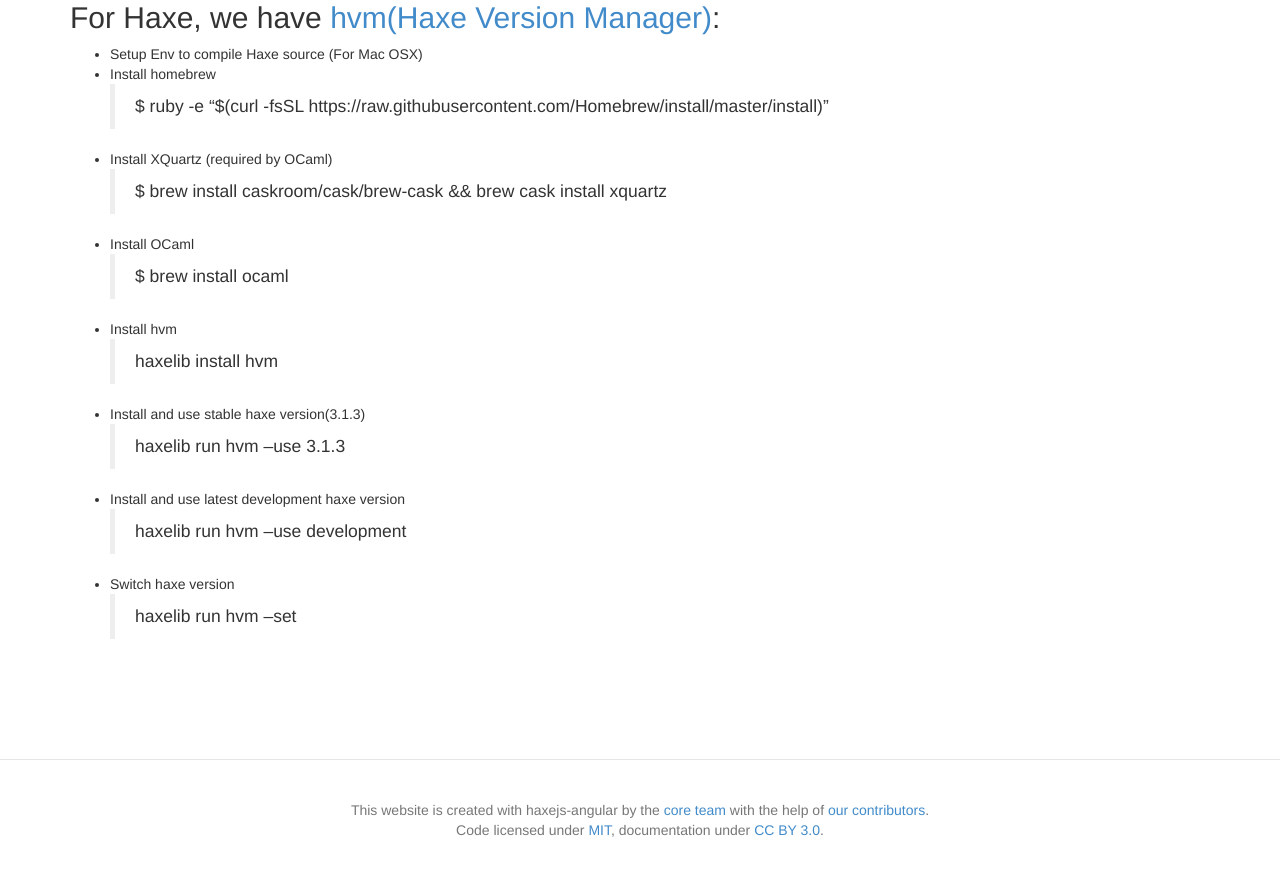
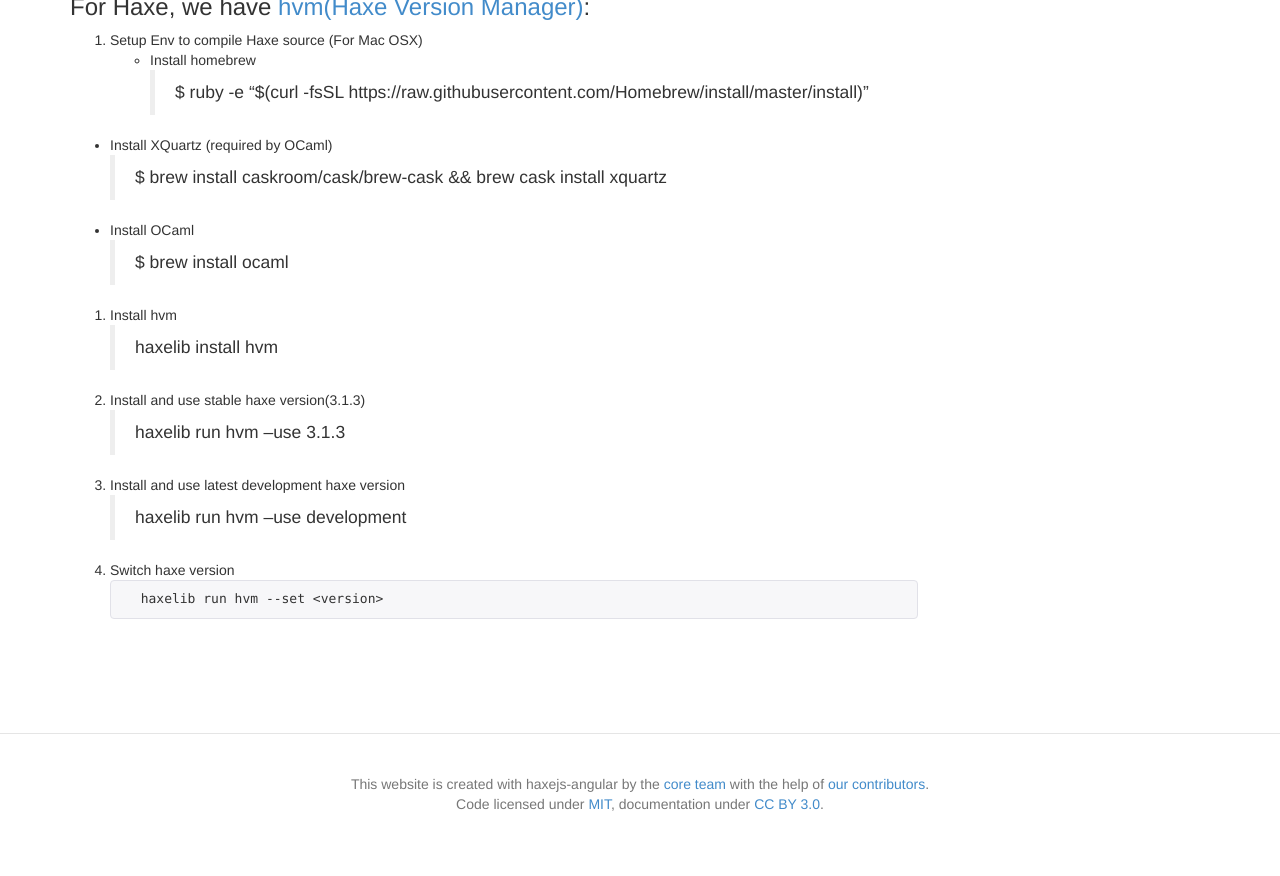
Before and after one commit to haxejs/haxejs.com, a Jekyll site: the page built from _posts/2015-01-01-side-by-side-install-nodejs-and-haxe.md, in a window 1280 px wide and 900 px high, scrolled down 951 px. Shown: the top 876 px of the window. Built offline with Jekyll 4.4.1, drawn with Linux system fonts in a browser that asks for light colours; Markdown is read by kramdown in place of the engine named in the settings; comment, search, counter and statistics services are not loaded; some of the changed lines change nothing that is shown.

Commit message:
Update nodejs/haxe version manager post

````diff
--- a/_posts/2015-01-01-side-by-side-install-nodejs-and-haxe.md
+++ b/_posts/2015-01-01-side-by-side-install-nodejs-and-haxe.md
@@ -14,22 +14,22 @@
 
 The answer is YES.
 
-##For nodejs, there is [n(node version manager)](https://www.npmjs.com/package/n):
-* Install n
+###For nodejs, there is [n(node version manager)](https://www.npmjs.com/package/n):
+1. Install n
 > $ sudo npm install -g n
 
-* Install stable node version
+2. Install stable node version
 > $ sudo n stable
 
-* Install latest node version
+3. Install latest node version
 > $ sudo n latest
 
-* switch node to a specific version(Use the up / down arrow to navigate, and press enter to select, or ^C to cancel):
+4. switch node to a specific version(Use the up / down arrow to navigate, and press enter to select, or ^C to cancel):
 > $ sudo n
 > $ node -v
 
-##For Haxe, we have [hvm(Haxe Version Manager)](https://github.com/jasononeil/hvm):
-* Setup Env to compile Haxe source (For Mac OSX)
+###For Haxe, we have [hvm(Haxe Version Manager)](https://github.com/jasononeil/hvm):
+1. Setup Env to compile Haxe source (For Mac OSX)
 - Install homebrew
 > $ ruby -e "$(curl -fsSL https://raw.githubusercontent.com/Homebrew/install/master/install)"
 
@@ -39,14 +39,16 @@
 - Install OCaml
 > $ brew install ocaml
 
-* Install hvm
+2. Install hvm
 > haxelib install hvm
 
-* Install and use stable haxe version(3.1.3)
+3. Install and use stable haxe version(3.1.3)
 > haxelib run hvm --use 3.1.3
 
-* Install and use latest development haxe version
+4. Install and use latest development haxe version
 > haxelib run hvm --use development
 
-* Switch haxe version
-> haxelib run hvm --set <version>
+5. Switch haxe version
+```
+  haxelib run hvm --set <version>
+```
````
